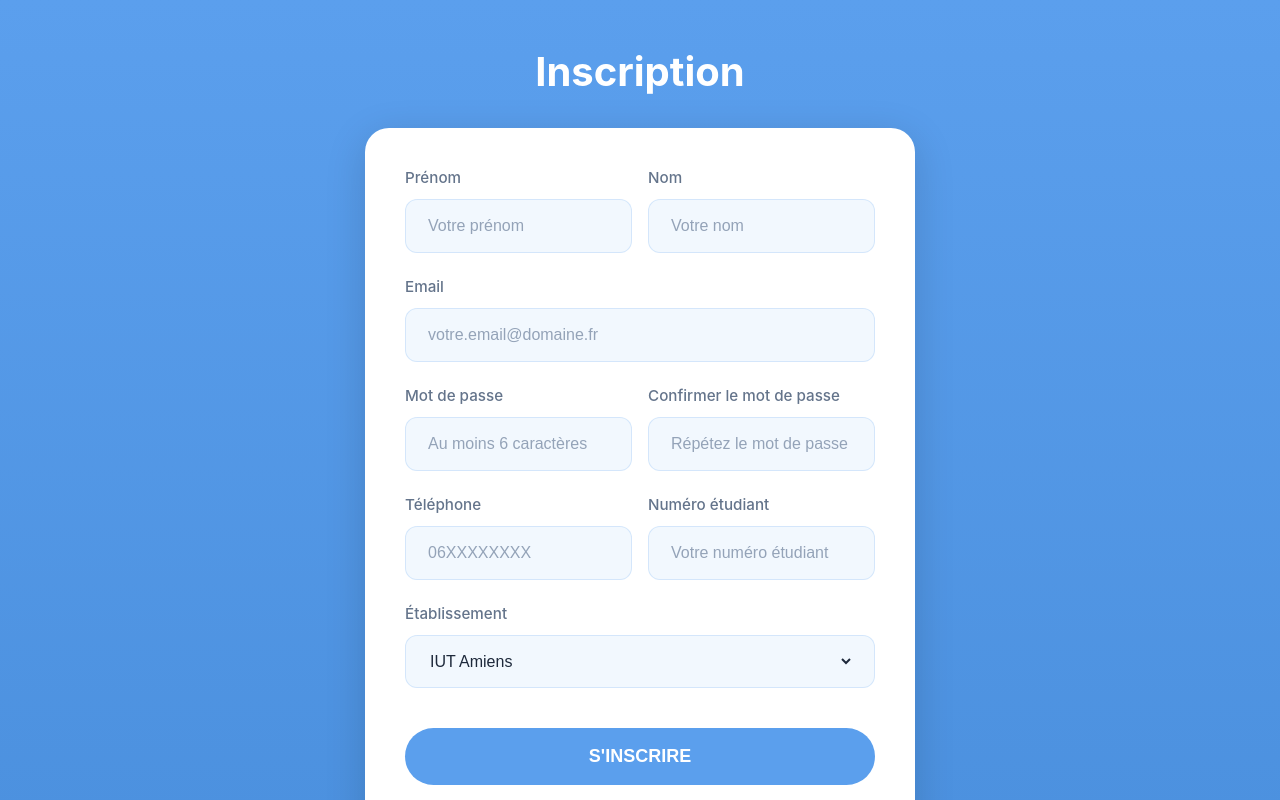
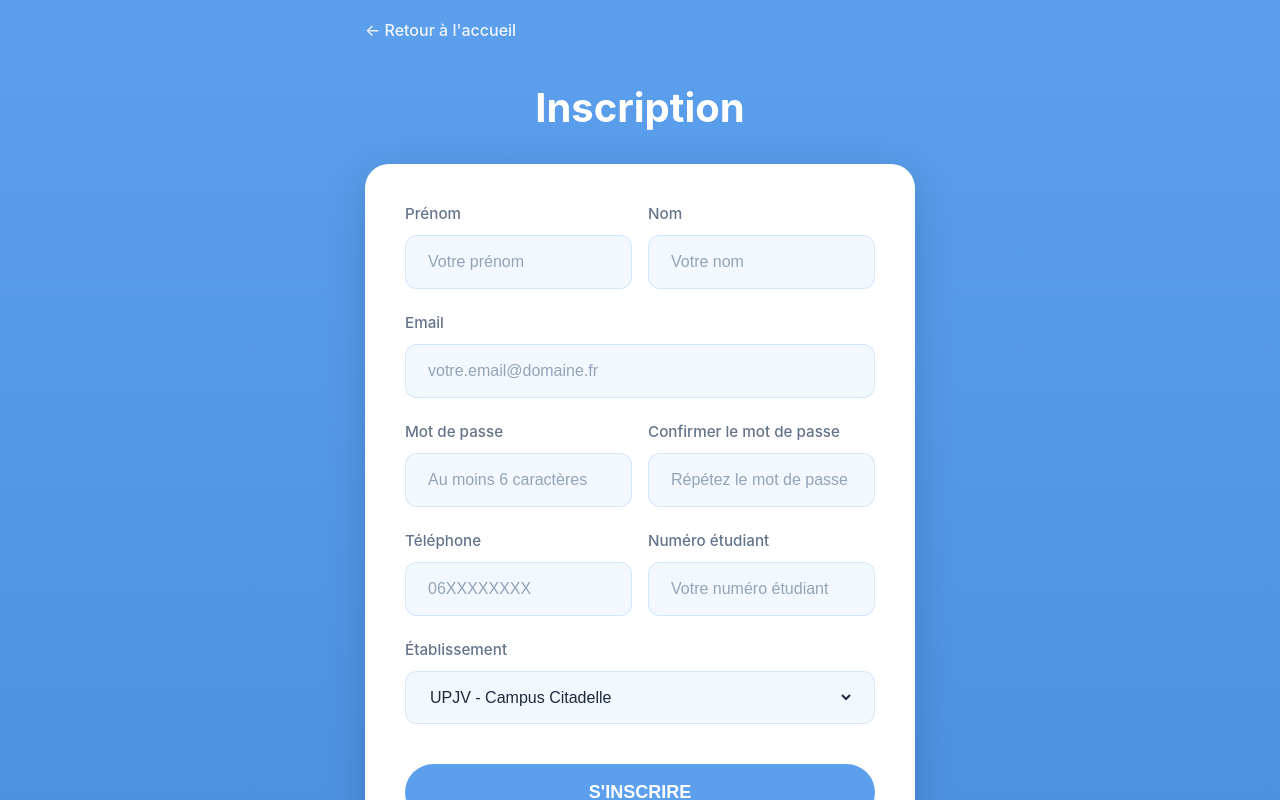
Before and after one commit to clepix21/Fumotion, a React (Create React App) app in the folder app/frontend/: page /register in a window 1280 px wide. Shown: the top 800 px of the page. Built offline with nearby package versions, Linux system fonts and the light colour scheme; no server answers.

Commit message:
refactor: ajouter un lien de retour à l'accueil sur les pages de connexion et d'inscription

```diff
--- a/app/frontend/src/pages/auth/LoginPage.js
+++ b/app/frontend/src/pages/auth/LoginPage.js
@@ -81,6 +81,9 @@ export default function LoginPage() {
   return (
     <div className="auth-page-modern">
       <div className="auth-wrapper-modern">
+        <Link to="/" className="back-link-modern">
+          ← Retour à l'accueil
+        </Link>
         <h1 className="auth-title-modern">Connexion</h1>
 
         <div className="auth-card-modern">
--- a/app/frontend/src/pages/auth/RegisterPage.js
+++ b/app/frontend/src/pages/auth/RegisterPage.js
@@ -90,6 +90,9 @@ export default function RegisterPage() {
   return (
     <div className="auth-page-modern">
       <div className="auth-wrapper-modern">
+        <Link to="/" className="back-link-modern">
+          ← Retour à l'accueil
+        </Link>
         <h1 className="auth-title-modern">Inscription</h1>
 
         <div className="auth-card-modern">
@@ -228,10 +231,14 @@ export default function RegisterPage() {
                   required
                   disabled={loading}
                 >
-                  <option value="IUT Amiens">IUT Amiens</option>
-                  <option value="UPJV Campus Citadelle">UPJV Campus Citadelle</option>
-                  <option value="UPJV Campus Teinturerie">UPJV Campus Teinturerie</option>
-                  <option value="UPJV - Autre campus">UPJV - Autre campus</option>
+                  <option value="UPJV - Campus Citadelle">UPJV - Campus Citadelle</option>
+                  <option value="UPJV - Campus Teinturerie">UPJV - Campus Teinturerie</option>
+                  <option value="UPJV - Campus Cathedrale">UPJV - Campus Cathédrale</option>
+                  <option value="UPJV - Campus Saint-Leu">UPJV - Campus Saint-Leu</option>
+                  <option value="UPJV - Campus Saint-Charles">UPJV - Campus Saint-Charles</option>
+                  <option value="UPJV - Campus Campus-Sud">UPJV - Campus Sud (Pôle Campus / Thil)</option>
+                  <option value="UPJV - Campus Bailly">UPJV - Campus Bailly (STAPS)</option>
+                  <option value="UPJV - IUT Amiens">UPJV - IUT Amiens</option>
                   <option value="Autre établissement Amiens">Autre établissement Amiens</option>
                 </select>
               </div>
--- a/app/frontend/src/styles/auth.css
+++ b/app/frontend/src/styles/auth.css
@@ -458,6 +458,22 @@
   border: 1px solid rgba(239, 68, 68, 0.3);
 }
 
+.back-link-modern {
+  display: inline-block;
+  color: white;
+  text-decoration: none;
+  font-size: 1rem;
+  font-weight: 500;
+  margin-bottom: 1rem;
+  transition: all 0.3s ease;
+  opacity: 0.9;
+}
+
+.back-link-modern:hover {
+  opacity: 1;
+  transform: translateX(-4px);
+}
+
 /* Responsive */
 @media (max-width: 768px) {
   .auth-container {
```
